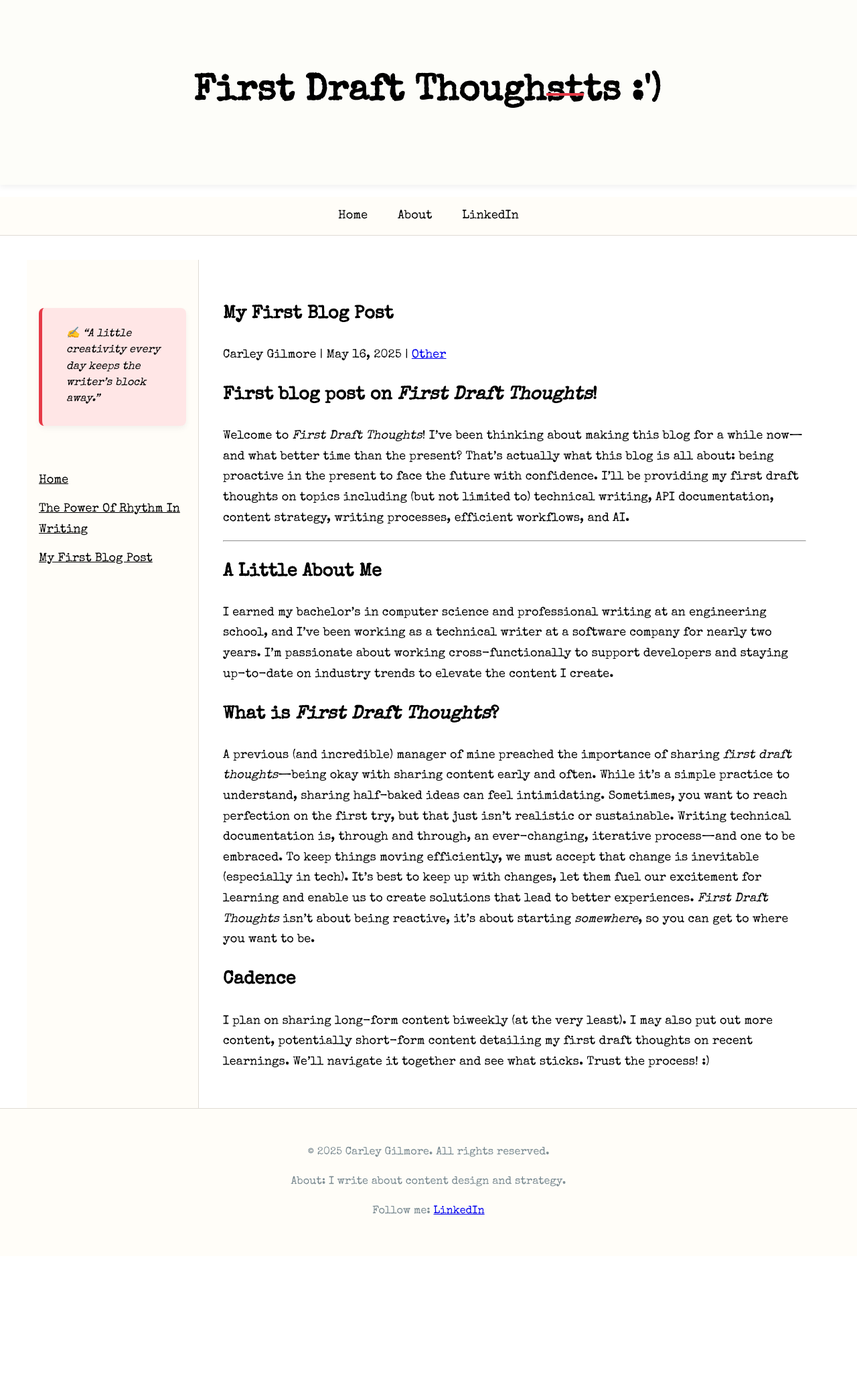
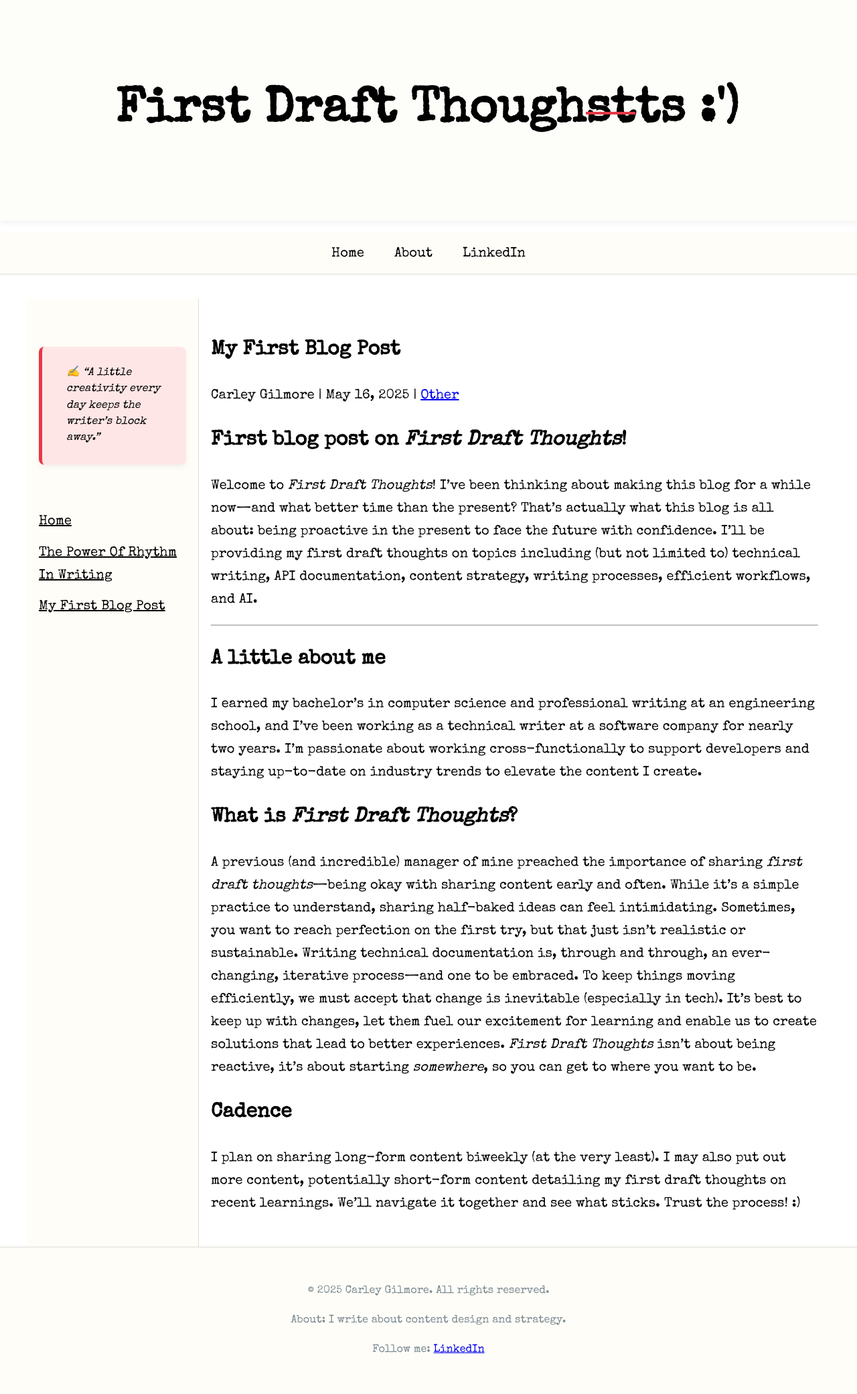
Before and after one commit to cgilmore18/cgilmore18.github.io, a Jekyll site: the page built from _posts/2025-05-16-my-first-blog-post.md, in a window 1280 px wide. Shown: the whole page at 67% size. Built offline with Jekyll 4.4.1, drawn with Linux system fonts in a browser that asks for light colours; our own code applies the rules of GitHub Pages for plain Markdown files; before the commit the page ends 1876 px from its top, so only the background shows below that.

Commit message:
small updates

```diff
--- a/Gemfile
+++ b/Gemfile
@@ -1,6 +1,9 @@
 # frozen_string_literal: true
 
 source "https://rubygems.org"
+
+gem "jekyll"      # or whichever version you want
+gem "jekyll-sitemap"         # optional, for sitemap generation
 
 gem "github-pages", group: :jekyll_plugins
 
@@ -11,6 +14,4 @@ git_source(:github) {|repo_name| "https://github.com/#{repo_name}" }
 # Optional but recommended plugins (many are enabled by GitHub Pages already)
 gem "jekyll-feed"      # generates an Atom feed of your posts
 gem "jekyll-seo-tag"   # adds SEO metadata to your site
-gem "jekyll-sitemap"   # generates sitemap.xml for search engines
 gem "jekyll-paginate"  # enables pagination for blog indexes
-gem "jekyll"
--- a/_posts/2025-05-16-my-first-blog-post.md
+++ b/_posts/2025-05-16-my-first-blog-post.md
@@ -4,7 +4,7 @@ Welcome to *First Draft Thoughts*! I've been thinking about making this blog for
 
 ---
 
-## A Little About Me
+## A little about me
 
 I earned my bachelor's in computer science and professional writing at an engineering school, and I've been working as a technical writer at a software company for nearly two years. I'm passionate about working cross-functionally to support developers and staying up-to-date on industry trends to elevate the content I create.
 
--- a/css/main.css
+++ b/css/main.css
@@ -12,6 +12,12 @@ body, html {
   min-height: 100vh;
   display: flex;
   flex-direction: column;
+}
+
+@media (min-width:1024px) {
+    body {
+        font-size: 20px;
+    }
 }
 
 /* ==========================
@@ -33,6 +39,12 @@ body, html {
   display: inline-block;
   color: #000;
   position: relative;
+}
+
+@media (min-width:768px) {
+    .playful-title {
+        font-size: 4rem;
+    }
 }
 
 /* Blinking caret */
@@ -155,6 +167,22 @@ body, html {
   align-items: center;
 }
 
+@media (max-width: 768px) {
+  .container {
+    flex-direction: column;
+  }
+
+  .sidebar {
+    width: 100%;
+    border-right: none;
+    border-bottom: 1px solid #e0dcd5;
+    flex-direction: row;
+    justify-content: space-around;
+    padding: 1rem 0.5rem;
+  }
+}
+
+
 .sidebar .logo img {
   max-width: 100%;
   margin-bottom: 1.5rem;
@@ -189,9 +217,17 @@ body, html {
   padding: 2rem 2rem;
 }
 
+@media (min-width: 1024px) {
+  .content {
+    padding: 1.5rem 1rem;
+  }
+}
+
 /* Featured post card */
+/* Default: stack for mobile */
 .featured-post-card {
   display: flex;
+  flex-direction: column; /* stack by default */
   background-color: #fffdf8;
   border-left: 4px solid #e63946;
   border-radius: 8px;
@@ -201,13 +237,27 @@ body, html {
 }
 
 .featured-post-card img {
-  width: 35%;
+  width: 100%;
+  height: auto;
   object-fit: cover;
 }
 
 .featured-post-card .card-content {
   padding: 1.5rem;
 }
+
+/* Larger screens: side-by-side */
+@media (min-width: 769px) {
+  .featured-post-card {
+    flex-direction: row;
+  }
+
+  .featured-post-card img {
+    width: 35%;
+    height: auto;
+  }
+}
+
 
 /* Post list cards */
 .post-list-cards {
@@ -297,6 +347,14 @@ body, html {
   position: relative;
 }
 
+@media (max-width: 768px) {
+  .quote-block {
+    padding: 1rem 1.5rem;
+    margin: 1.5rem;
+    font-size: 0.85rem;
+  }
+}
+
 /* Optional: italicize quote */
 .quote-block blockquote {
   margin: 0;
```
Also changed, not shown: package.json (added, +41 -0 lines), Gemfile.lock, 1 other file.
